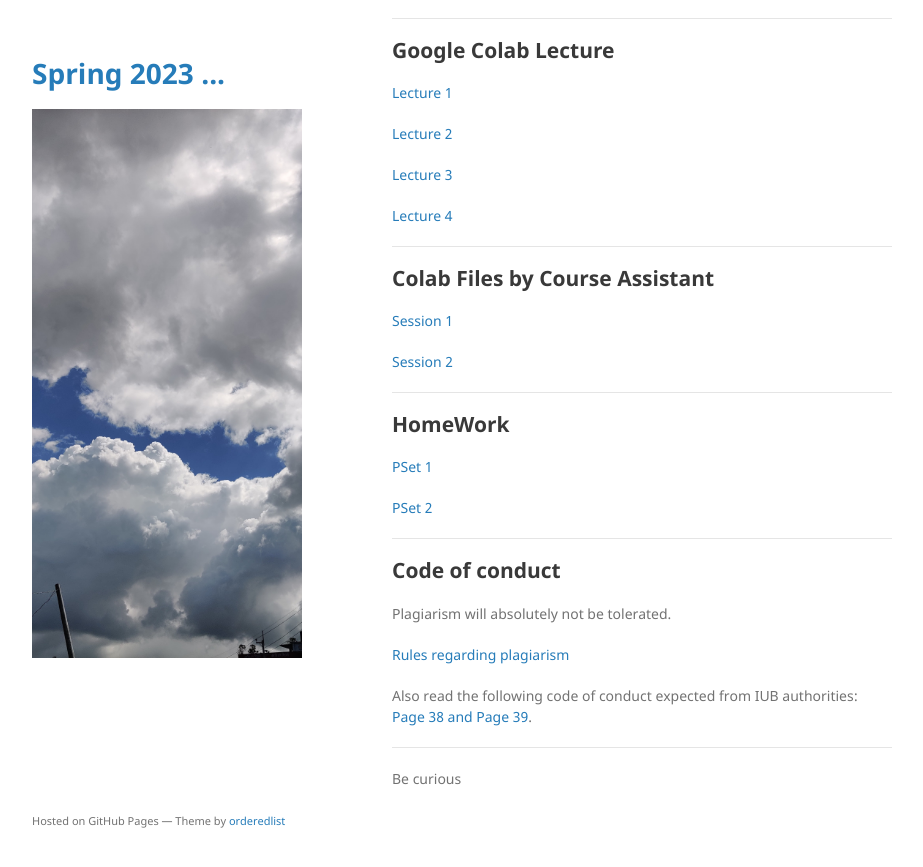
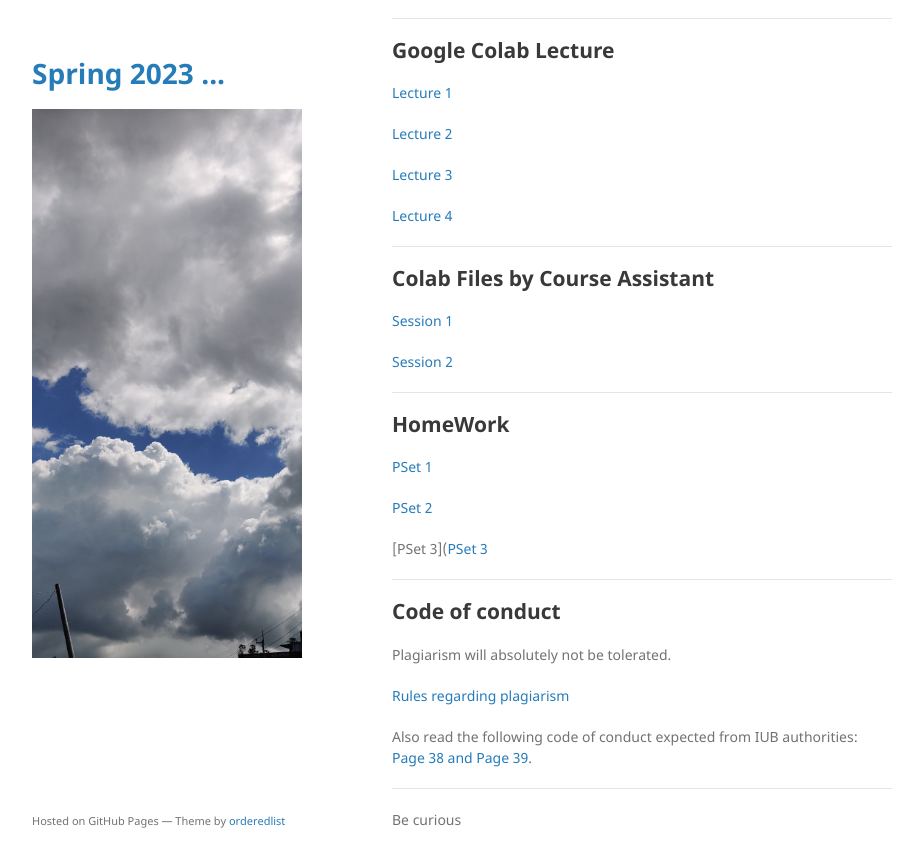
Before and after one commit to mohammadmotiurrahman/mohammadmotiurrahman.github.io, a Jekyll site: the page built from cse203_12/index.md, in a window 1280 px wide and 900 px high, scrolled down 607 px. Shown: the top 867 px of the window, without its empty margins (178-1101 px from the left). Built offline with Jekyll 4.4.1, drawn with Linux system fonts in a browser that asks for light colours; our own code applies the rules of GitHub Pages for plain Markdown files.

Commit message:
Update index.md

```diff
--- a/cse203_12/index.md
+++ b/cse203_12/index.md
@@ -51,6 +51,8 @@ Wednesday- 4:20pm to 5:50pm
 
 [PSet 2](https://drive.google.com/file/d/1V3sWECeHWl4mXxv9FdYr4fBVejZGu2M5/view?usp=sharing)
 
+[PSet 3]([PSet 3](https://colab.research.google.com/drive/1Ah8XmS4YYeKAEfWthp86a0KQceZ2uXAb?usp=sharing)
+
 * * *
 ## Code of conduct
 
```
